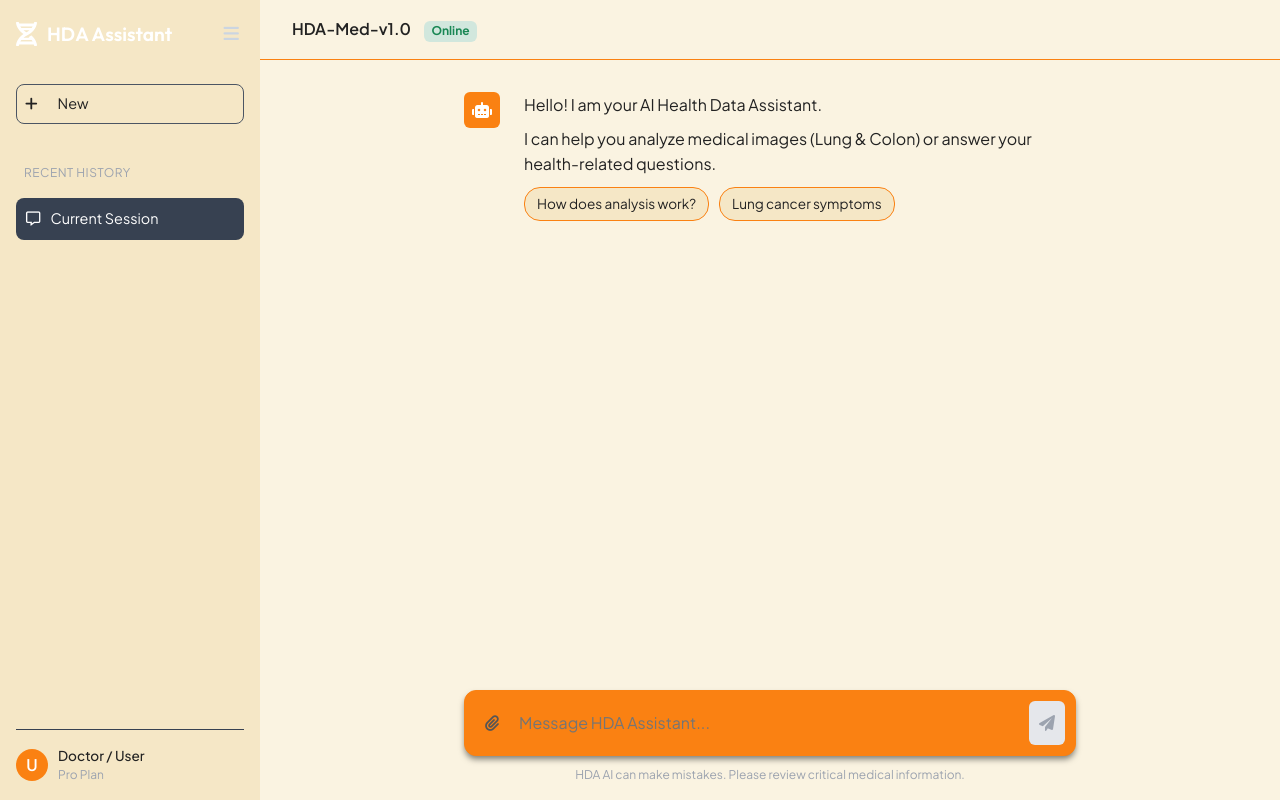
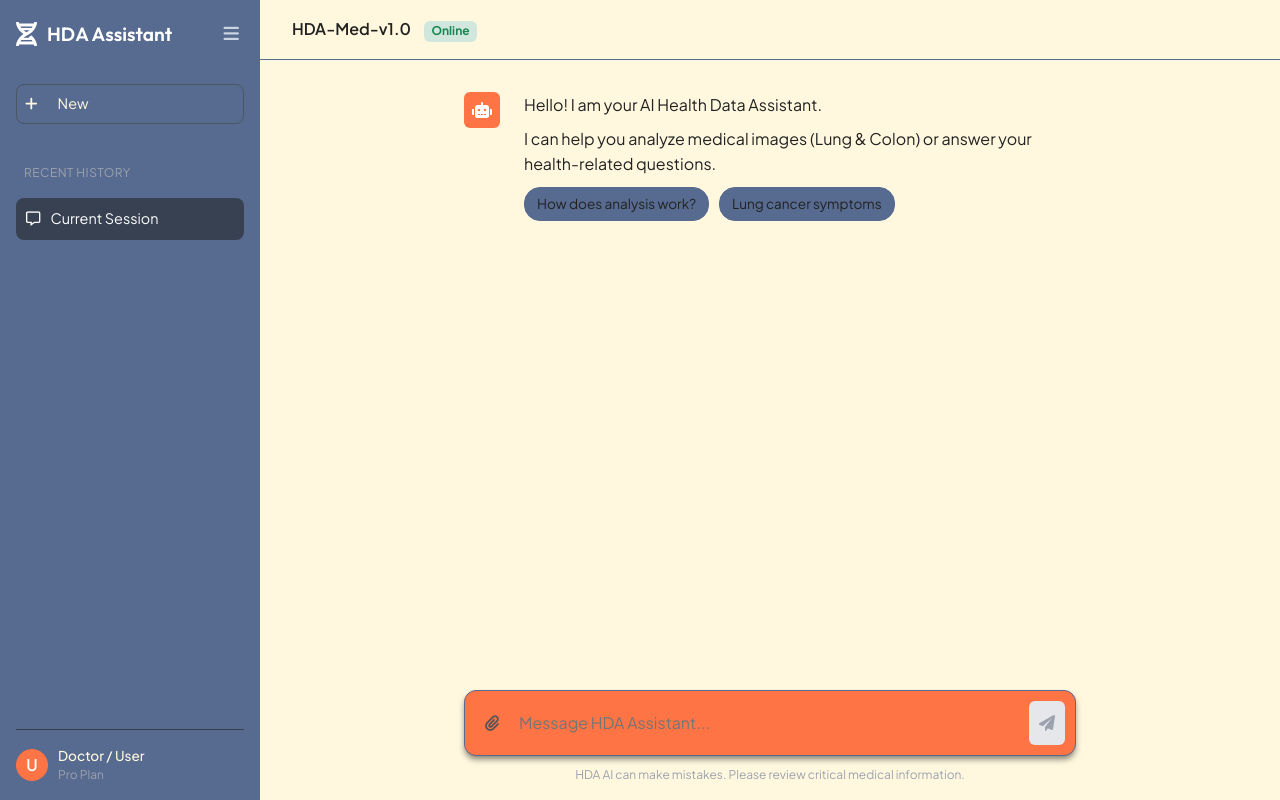
Before and after one commit to blackeagle686/hda_v3, a FastAPI app: page / in a window 1280 px wide. Run offline with FastAPI, Linux system fonts and the light colour scheme; some libraries are stand-ins or nearby versions.

Commit message:
Auto-commit: 2026-02-02 21:46:09

```diff
--- a/static/css/style.css
+++ b/static/css/style.css
@@ -1,18 +1,19 @@
 :root {
     /* New Color Palette */
-    --bg-color: #FAF3E1;         /* Light cream background */
-    --sidebar-bg: #F5E7C6;       /* Sidebar background */
-    --sidebar-text: #222222;     /* Sidebar text */
-    --chat-bg: #FAF3E1;          /* Main chat background */
-    --primary-color: #FA8112;    /* Buttons, highlights, accents */
-    --primary-hover: #FA6F00;    /* Slightly darker orange on hover */
-    --user-msg-bg: #FA8112;      /* User message bubbles */
-    --ai-msg-bg: #F5E7C6;        /* AI message bubbles */
-    --border-color: #FA8112;     /* Borders / dividers */
-    --text-primary: #222222;     /* Primary text */
-    --text-secondary: #555555;   /* Secondary / subtle text */
+    --bg-color: #FFF8DE;          /* Main background (cream/light yellow) */
+    --sidebar-bg: #576A8F;        /* Sidebar background (dark blue-gray) */
+    --sidebar-text: #FFF8DE;      /* Sidebar text (cream for contrast) */
+    --chat-bg: #FFF8DE;           /* Chat area background (same cream) */
+    --primary-color: #FF7444;     /* Buttons, highlights, accents (vibrant orange) */
+    --primary-hover: #E65C2B;     /* Darker orange on hover */
+    --user-msg-bg: #FF7444;       /* User message bubbles (orange) */
+    --ai-msg-bg: #B7BDF7;         /* AI message bubbles (light blue) */
+    --border-color: #576A8F;      /* Borders / dividers (dark blue-gray) */
+    --text-primary: #222222;      /* Primary text (dark for readability) */
+    --text-secondary: #555555;    /* Secondary text */
     --font-sans: 'Plus Jakarta Sans', sans-serif;
 }
+
 
 body {
     margin: 0;
```
